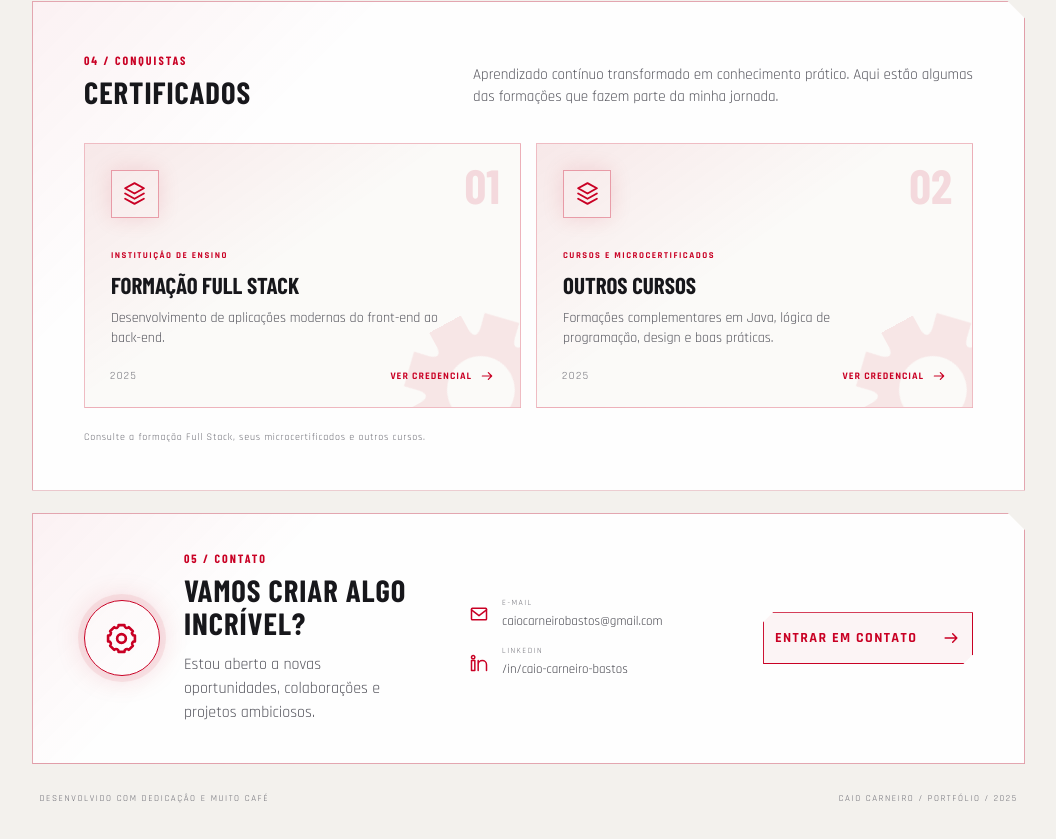
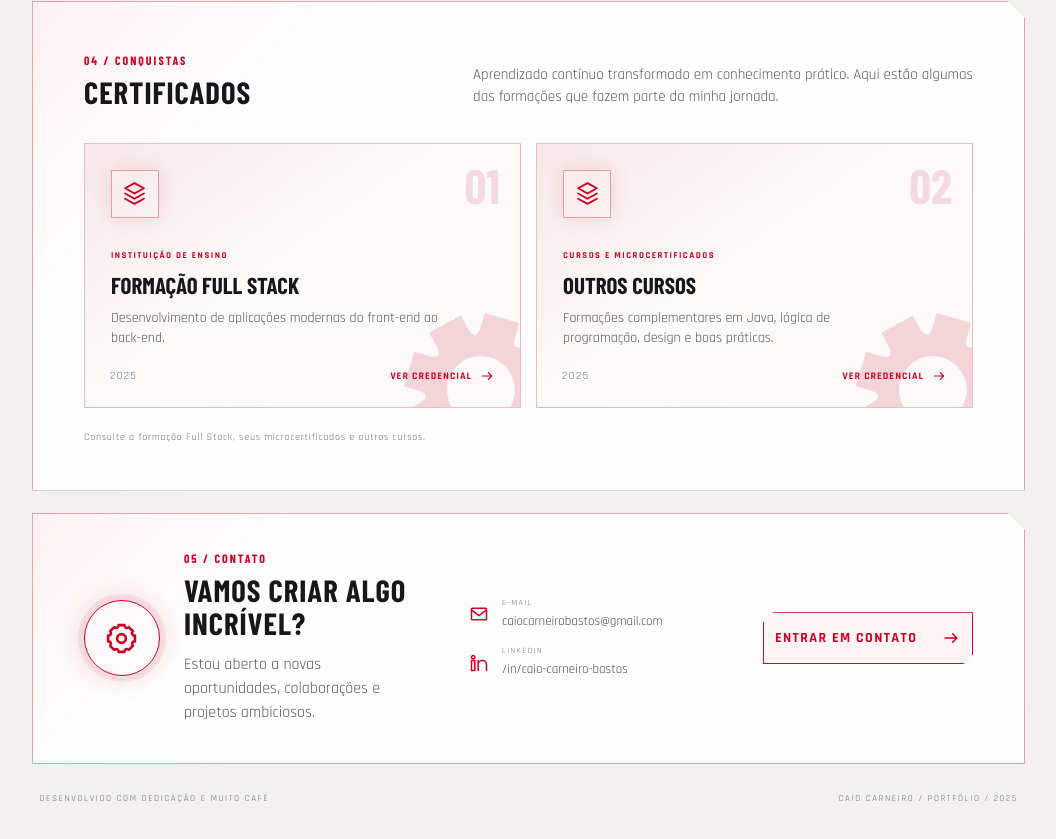
Before and after one commit to SorathYo/CarneiroPortfolio, a React (Vite) app in the folder WEB/: page / in a window 1280 px wide. Shown: the part 1733-2572 px from the top of the page, without its empty margins (224-1280 px from the left). Built offline with nearby package versions, Linux system fonts and the light colour scheme; a web font is replaced by a local one.

Commit message:
aumentando opacidade dos gearsvg

```diff
--- a/WEB/src/sections/Certificates.tsx
+++ b/WEB/src/sections/Certificates.tsx
@@ -106,7 +106,7 @@ export default function Certificates() {
               key={certificate.id}
               className="relative min-h-[265px] overflow-hidden border border-card-line bg-card bg-linear-145 from-brand/7 to-transparent to-45% p-[26px] transition duration-200 hover:-translate-y-1 hover:border-brand hover:shadow-[0_18px_45px_rgba(0,0,0,.4)]"
             >
-              <Gear className="right-[-36px] -bottom-[58px] z-0 w-[150px] opacity-[0.08]" />
+              <Gear className="right-[-36px] -bottom-[58px] z-0 w-[150px] opacity-[0.15]" />
               <div
                 aria-hidden="true"
                 className="absolute top-[17px] right-5 font-display text-5xl leading-none font-extrabold text-brand/13"
```
